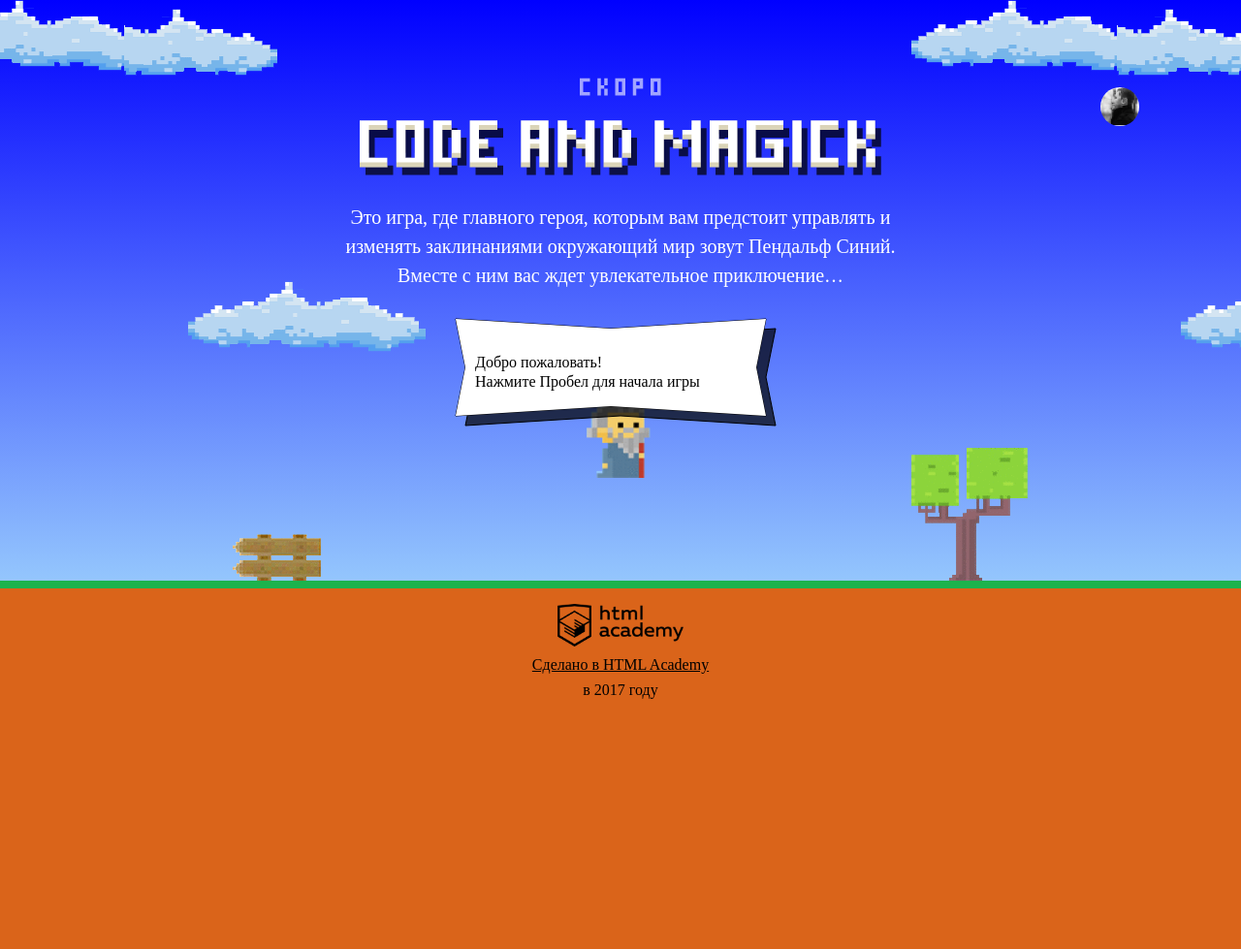
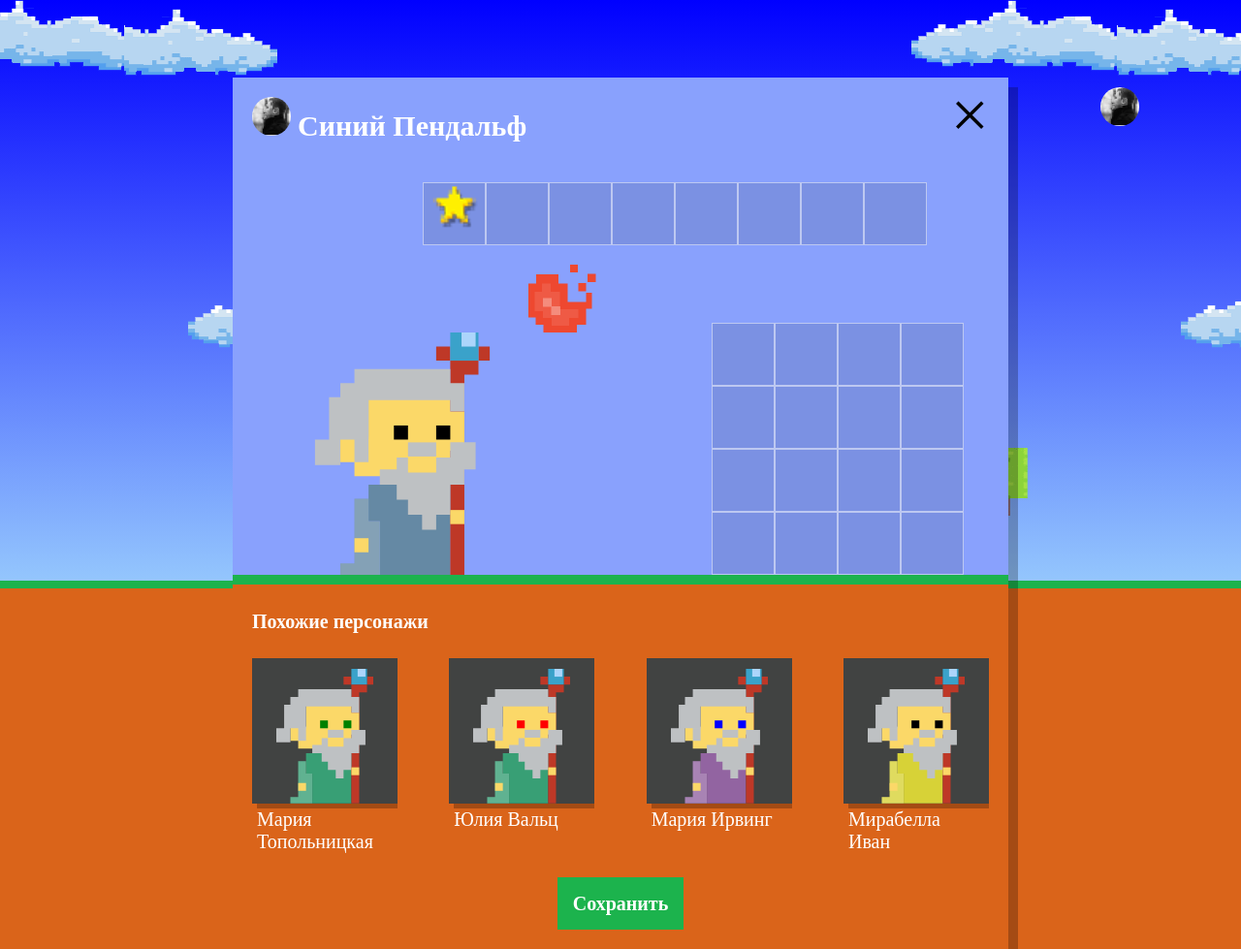
Before and after one commit to surikov-k/598165-code-and-magick, a website: page index.html in a window 1280 px wide. Shown: the whole page at 97% size. Before the commit the page ends 800 px from the top, so only its background shows below. Drawn offline with Linux system fonts and the light colour scheme; a web font is replaced by a local one.

Commit message:
Учебный проект: нас орда

```diff
--- a/index.html
+++ b/index.html
@@ -162,7 +162,7 @@
 
 <footer>
   <p><a href="http://htmlacademy.ru" class="footer-link"><img src="img/htmlacademy-logo.png" alt="HTML Academy"
-                                                              width="130">Сделано в HTML Academy</a>в 2017 году</p>
+                                                              width="130">Сделано в HTML Academy</a>в 2018 году</p>
 </footer>
 
 <template id="similar-wizard-template" style="display: none">
@@ -204,6 +204,7 @@
   };
 
 </script>
+<script src="js/setup.js"></script>
 <script src="js/stat.js"></script>
 <script src="js/game.js"></script>
 
--- /dev/null
+++ b/js/setup.js
@@ -0,0 +1,100 @@
+'use strict';
+var setupBlock = document.querySelector('.setup');
+setupBlock.classList.remove('hidden');
+
+var firstNames = [
+  'Иван',
+  'Хуан Себастьян',
+  'Мария',
+  'Кристоф',
+  'Виктор',
+  'Юлия',
+  'Люпита',
+  'Вашингтон'
+];
+
+var secondNames = [
+  'да Марья',
+  'Верон',
+  'Мирабелла',
+  'Вальц',
+  'Онопко',
+  'Топольницкая',
+  'Нионго',
+  'Ирвинг'
+];
+
+var coatColors = [
+  'rgb(101, 137, 164)',
+  'rgb(241, 43, 107)',
+  'rgb(146, 100, 161)',
+  'rgb(56, 159, 117)',
+  'rgb(215, 210, 55)',
+  'rgb(0, 0, 0)'
+];
+
+var eyesColors = [
+  'black',
+  'red',
+  'blue',
+  'yellow',
+  'green'
+];
+
+var randomArrayElement = function (array) {
+  return array[Math.floor(Math.random() * array.length)];
+};
+
+var generateName = function () {
+  var firstName = randomArrayElement(firstNames);
+  var secondName = randomArrayElement(secondNames);
+  if (Math.round(Math.random())) {
+    return firstName + ' ' + secondName;
+  } else {
+    return secondName + ' ' + firstName;
+  }
+};
+
+var generateCharacter = function () {
+  var character = {};
+  character.name = generateName();
+  character.coatColor = randomArrayElement(coatColors);
+  character.eyesColor = randomArrayElement(eyesColors);
+
+  return character;
+};
+
+var wizardsData = [];
+for (var i = 0; i < 4; i++) {
+  wizardsData[i] = generateCharacter();
+}
+
+var template = document.querySelector('#similar-wizard-template')
+  .content.querySelector('.setup-similar-item');
+
+var similarList = document.querySelector('.setup-similar-list');
+
+var generateWizards = function () {
+  var generatedWizards = [];
+  for (var i = 0; i < wizardsData.length; i++) {
+    generatedWizards[i] = template.cloneNode(true);
+    generatedWizards[i].querySelector('.setup-similar-label').textContent = wizardsData[i].name;
+    generatedWizards[i].querySelector('.wizard-coat').style.fill = wizardsData[i].coatColor;
+    generatedWizards[i].querySelector('.wizard-eyes').style.fill = wizardsData[i].eyesColor;
+  }
+  return generatedWizards;
+};
+
+var generateFragment = function () {
+
+  var generatedWizards = generateWizards();
+  var fragment = document.createDocumentFragment();
+
+  for (var i = 0; i < generatedWizards.length; i++) {
+    fragment.appendChild(generatedWizards[i]);
+  }
+  return fragment;
+};
+
+similarList.appendChild(generateFragment());
+document.querySelector('.setup-similar').classList.remove('hidden');
```
